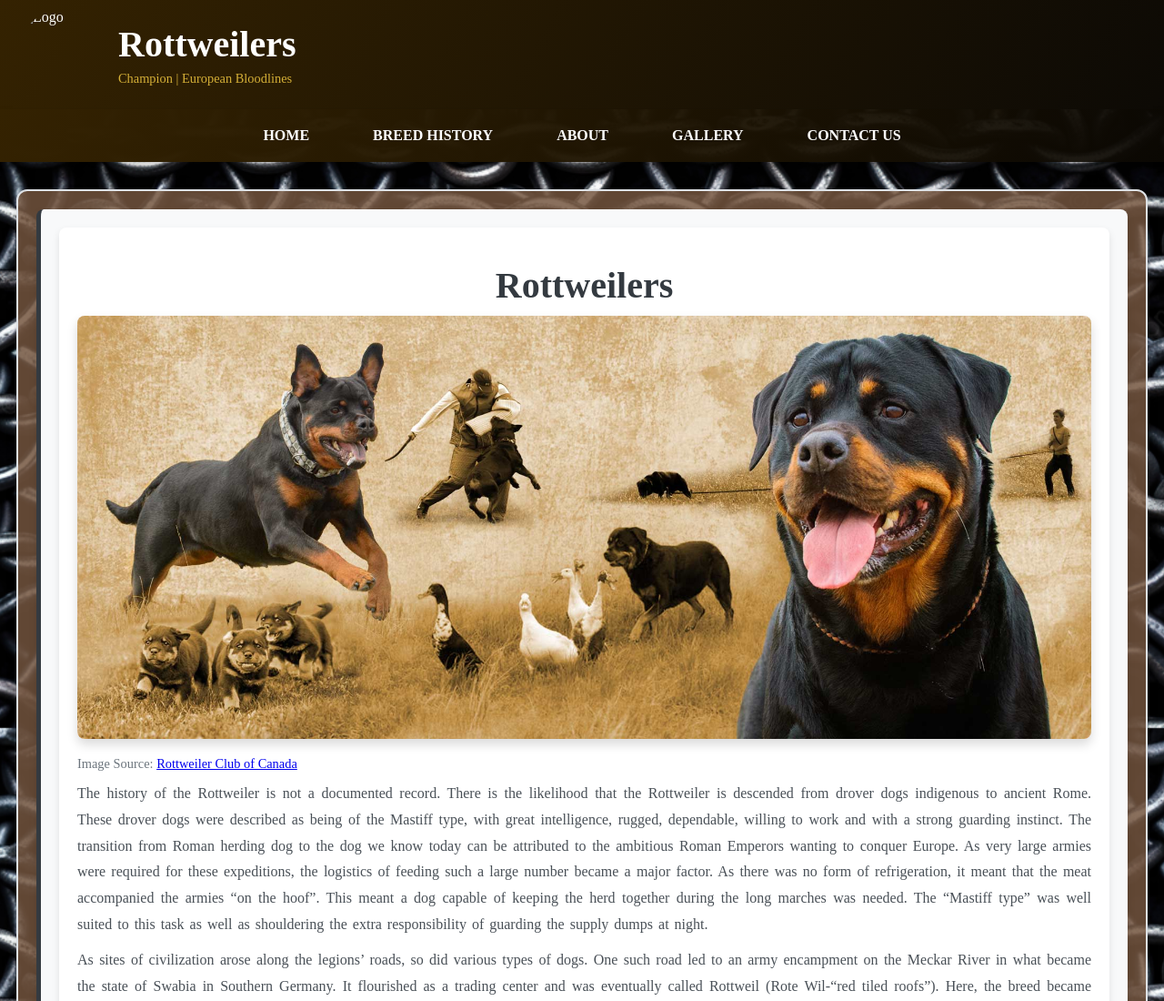
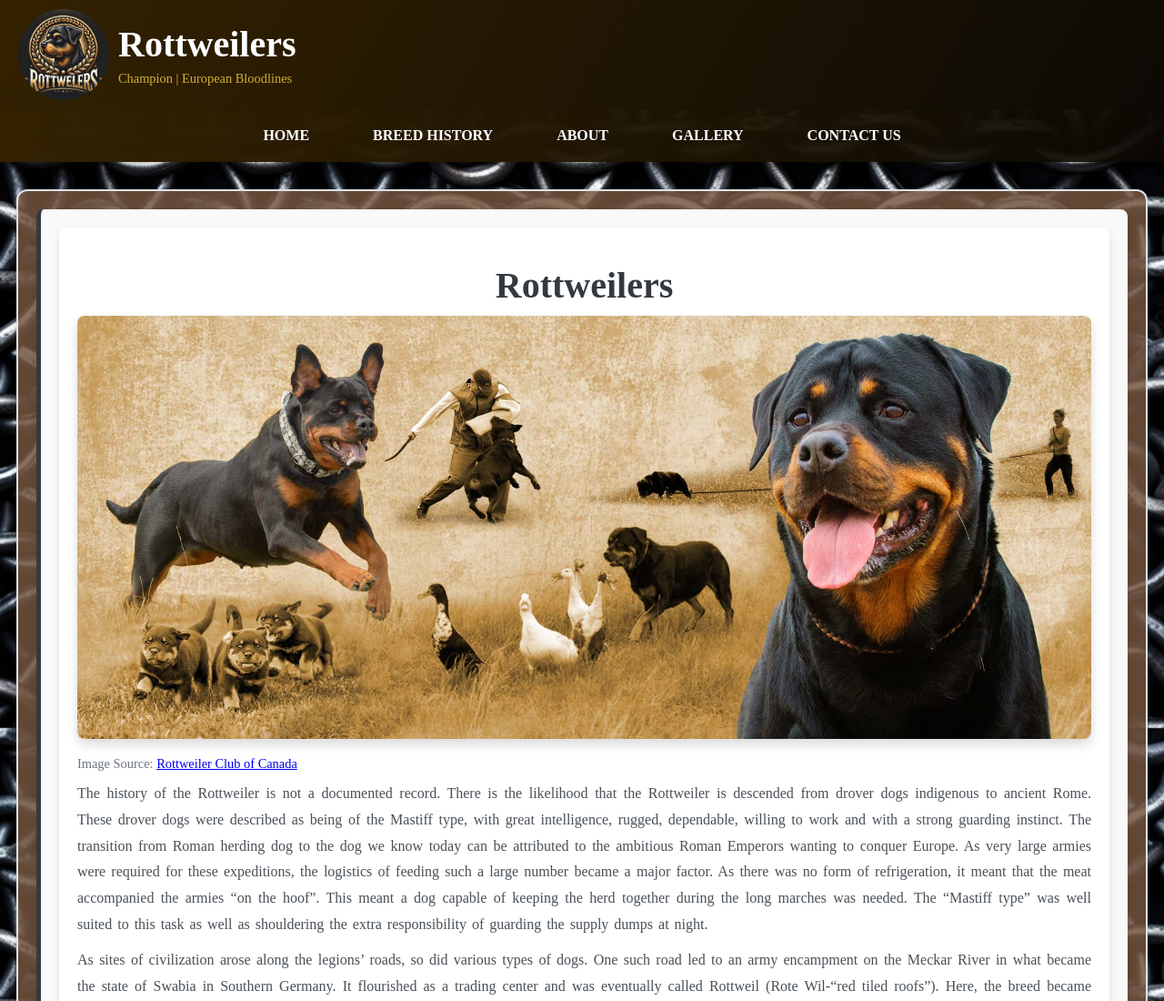
Before and after one commit to AmeliaMD2310/AmeliaMD2310.github.io, a plain HTML site: page index.html in a window 1280 px wide. Shown: the top 1100 px of the page at 91% size. Drawn offline with Linux system fonts and the light colour scheme; files whose address does not match are found by name.

Commit message:
Update index.html

```diff
--- a/index.html
+++ b/index.html
@@ -17,7 +17,7 @@
 <body>
     <header class="banner">
         <div class="logo">
-            <img src="Images/Logo.png" alt="Logo">
+            <img src="Logo.png" alt="Logo">
             <div class="text">
                 <h1>Rottweilers</h1>
                 <p>Champion | European Bloodlines</p>
```
